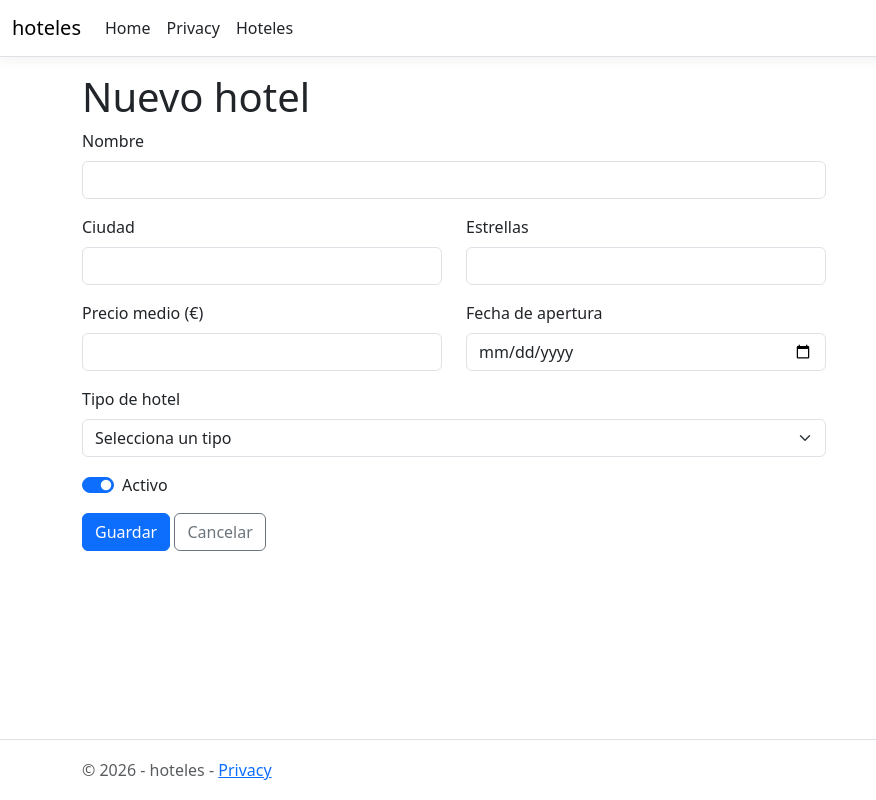
After one commit to mariadelolmo-cdevs/hoteles, an ASP.NET Core app: page /Hotels/Create in a window 1280 px wide. The commit adds this page. Shown: the whole page, without its empty margins (0-876 px from the left). Run offline with ASP.NET Core 8, Linux system fonts and the light colour scheme; style sheets or scripts are compiled from the project's sources; the project's own start-up code is not run, and a stand-in starts its controllers and pages.

Commit message:
form para hotel

```diff
--- /dev/null
+++ b/Views/Hotels/Form.cshtml
@@ -0,0 +1,52 @@
+@model Hotel
+@{
+    ViewData["Title"] = Model.Id == 0 ? "Nuevo hotel" : "Editar hotel";
+}
+
+<h1>@ViewData["Title"]</h1>
+
+<form asp-action="Save" method="post" class="col-lg-8">
+    <input type="hidden" asp-for="Id" />
+
+    <div class="mb-3">
+        <label class="form-label" asp-for="Name">Nombre</label>
+        <input class="form-control" asp-for="Name" />
+    </div>
+
+    <div class="row">
+        <div class="col-md-6 mb-3">
+            <label class="form-label" asp-for="City">Ciudad</label>
+            <input class="form-control" asp-for="City" />
+        </div>
+        <div class="col-md-6 mb-3">
+            <label class="form-label" asp-for="Stars">Estrellas</label>
+            <input class="form-control" asp-for="Stars" />
+        </div>
+    </div>
+
+    <div class="row">
+        <div class="col-md-6 mb-3">
+            <label class="form-label" asp-for="AveragePrice">Precio medio (€)</label>
+            <input class="form-control" asp-for="AveragePrice" type="number" step="0.01" />
+        </div>
+        <div class="col-md-6 mb-3">
+            <label class="form-label" asp-for="OpeningDate">Fecha de apertura</label>
+            <input class="form-control" asp-for="OpeningDate" type="date" asp-format="{0:yyyy-MM-dd}" />
+        </div>
+    </div>
+
+    <div class="mb-3">
+        <label class="form-label" asp-for="HotelType">Tipo de hotel</label>
+        <select class="form-select" asp-for="HotelType" asp-items="Html.GetEnumSelectList<HotelType>()">
+            <option value="">Selecciona un tipo</option>
+        </select>
+    </div>
+
+    <div class="form-check form-switch mb-3">
+        <input class="form-check-input" asp-for="Active" />
+        <label class="form-check-label" asp-for="Active">Activo</label>
+    </div>
+
+    <button class="btn btn-primary" type="submit">Guardar</button>
+    <a class="btn btn-outline-secondary" asp-action="Index">Cancelar</a>
+</form>
--- a/Views/Hotels/Index.cshtml
+++ b/Views/Hotels/Index.cshtml
@@ -3,7 +3,11 @@
     ViewData["Title"] = "Hoteles";
 }
 
-<h1>Hoteles</h1>
+<div class="d-flex justify-content-between align-items-center mb-3">
+    <h1 class="mb-0">Hoteles</h1>
+    <a class="btn btn-success" asp-action="Create">Nuevo hotel</a>
+</div>
+
 <p>Hay @Model.Count hoteles.</p>
 
 <form method="get" asp-action="Index" class="row g-2 align-items-end mb-3">
--- a/Views/Shared/_Layout.cshtml
+++ b/Views/Shared/_Layout.cshtml
@@ -36,7 +36,14 @@
     </header>
     <div class="container">
         <main role="main" class="pb-3">
-            @RenderBody()
+            @if (TempData["Message"] is string message)
+                {
+                    <div class="alert alert-success alert-dismissible fade show" role="alert">
+                        @message
+                        <button type="button" class="btn-close" date-bs-dismiss="alert" aria-label="Cerrar"></button>
+                    </div>
+                }
+                @RenderBody()
         </main>
     </div>
 
```
